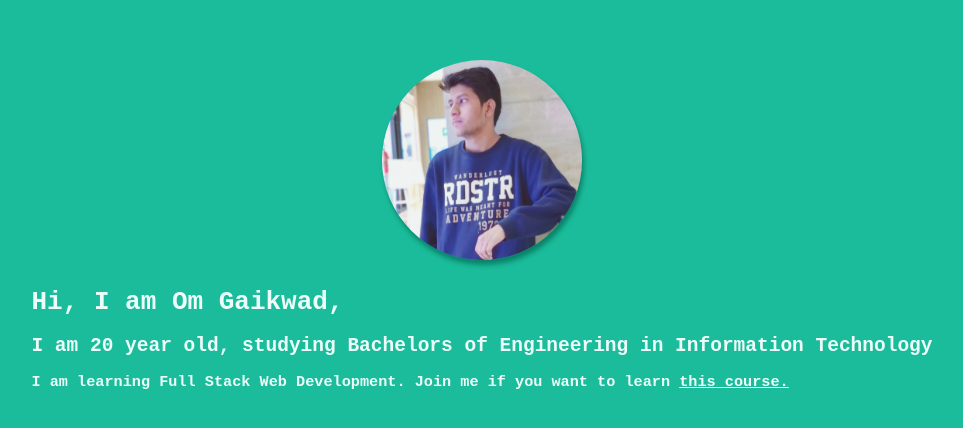
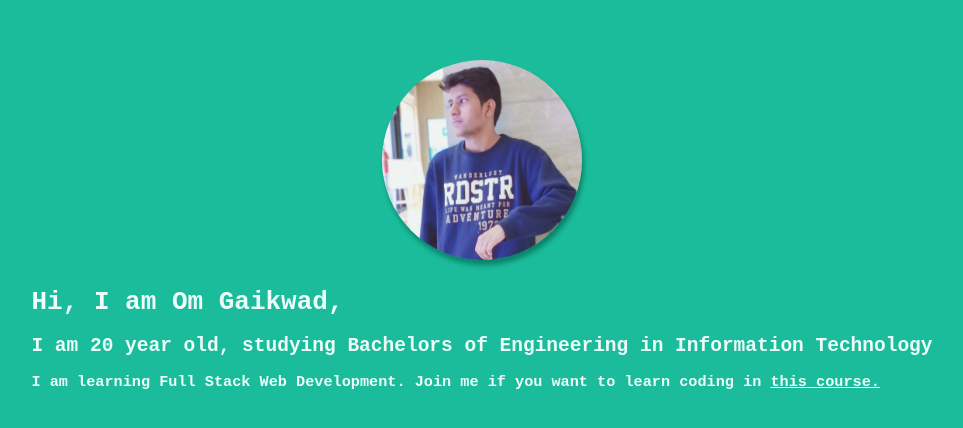
Before and after one commit to omgaikwad/omgaikwad.netlify.com, a plain HTML site: page index.html in a window 1280 px wide. Shown: the part 162-590 px from the top of the page, without its empty margins (158-1121 px from the left). Drawn offline with Linux system fonts and the light colour scheme.

Commit message:
adding some text

```diff
--- a/index.html
+++ b/index.html
@@ -12,7 +12,7 @@
             <div class = "site-header-content">
                 <h1> Hi, I am Om Gaikwad, </h1>
                 <h2> I am 20 year old, studying Bachelors of Engineering in Information Technology </h3>
-                <h3> I am learning Full Stack Web Development. Join me if you want to learn <a class="course-link"href="https://neog.camp/"> this course. </a> </h5>
+                <h3> I am learning Full Stack Web Development. Join me if you want to learn coding in <a class="course-link"href="https://neog.camp/"> this course. </a> </h5>
             </div>
 
         </header>
```
